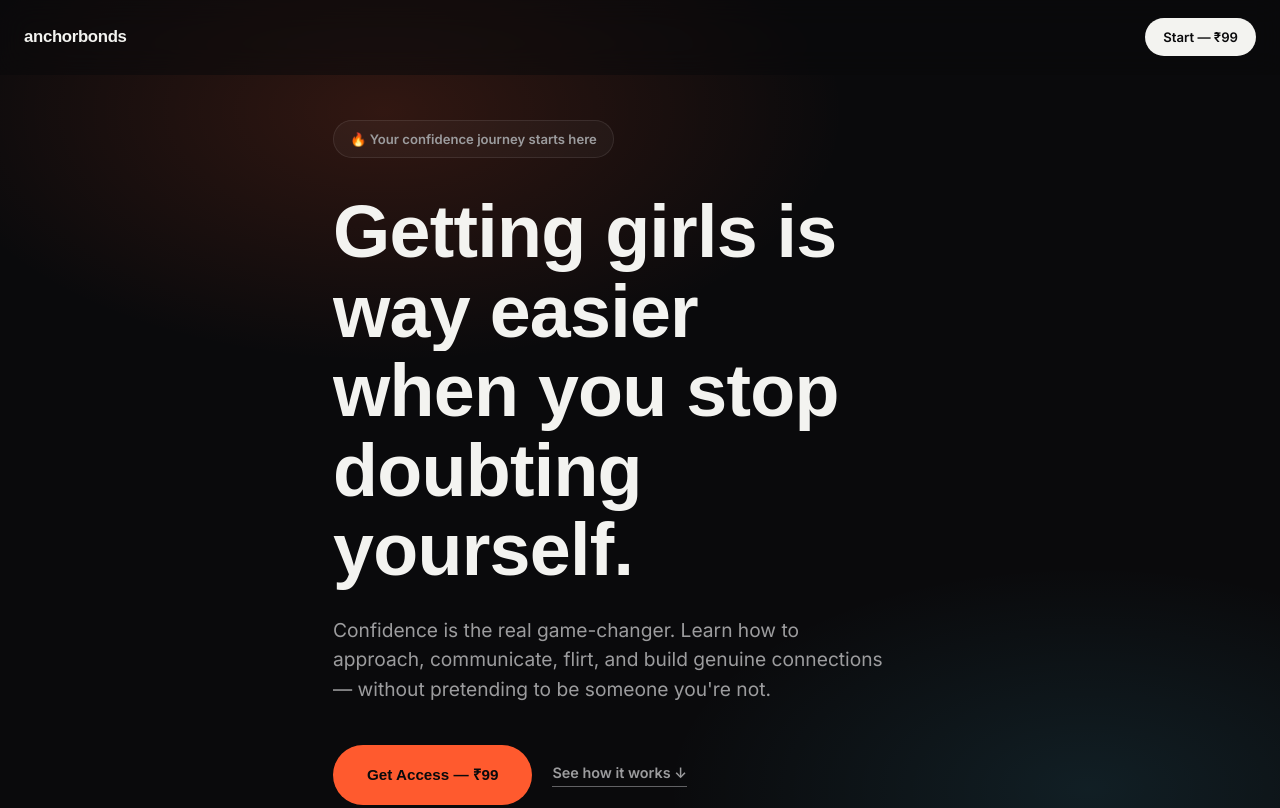
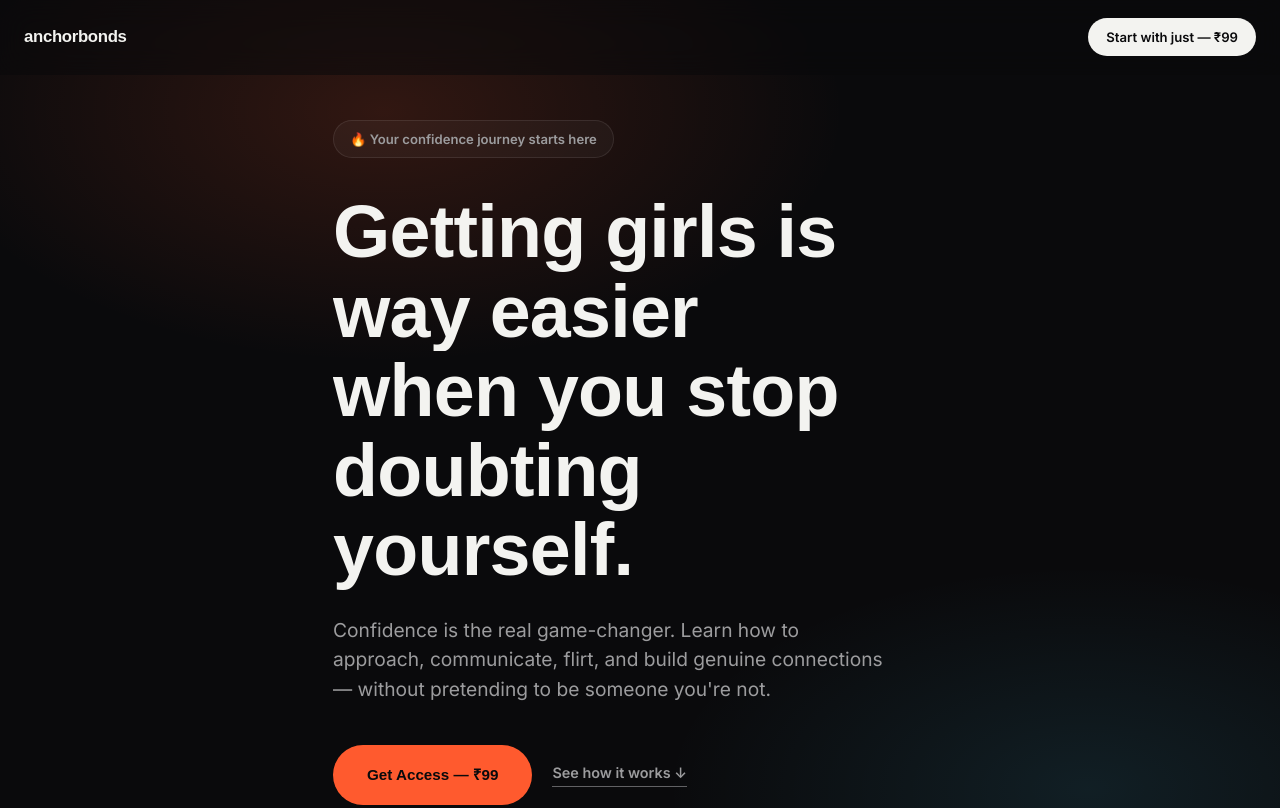
Before and after one commit to LeviAckrman/anchorbonds17, a plain HTML site: page index.html in a window 1280 px wide. Shown: the top 808 px of the page. Drawn offline with Linux system fonts and the light colour scheme; a web font is replaced by a local one.

Commit message:
Update index.html

```diff
--- a/index.html
+++ b/index.html
@@ -469,7 +469,7 @@ src="https://www.facebook.com/tr?id=4559259217727069&ev=PageView&noscript=1"
 
 <nav class="nav" id="nav">
   <span class="nav-mark">anchorbonds</span>
-  <a href="#offer" class="nav-cta">Start — ₹99</a>
+  <a href="#offer" class="nav-cta">Start with just — ₹99</a>
 </nav>
 
 <section class="hero">
```
